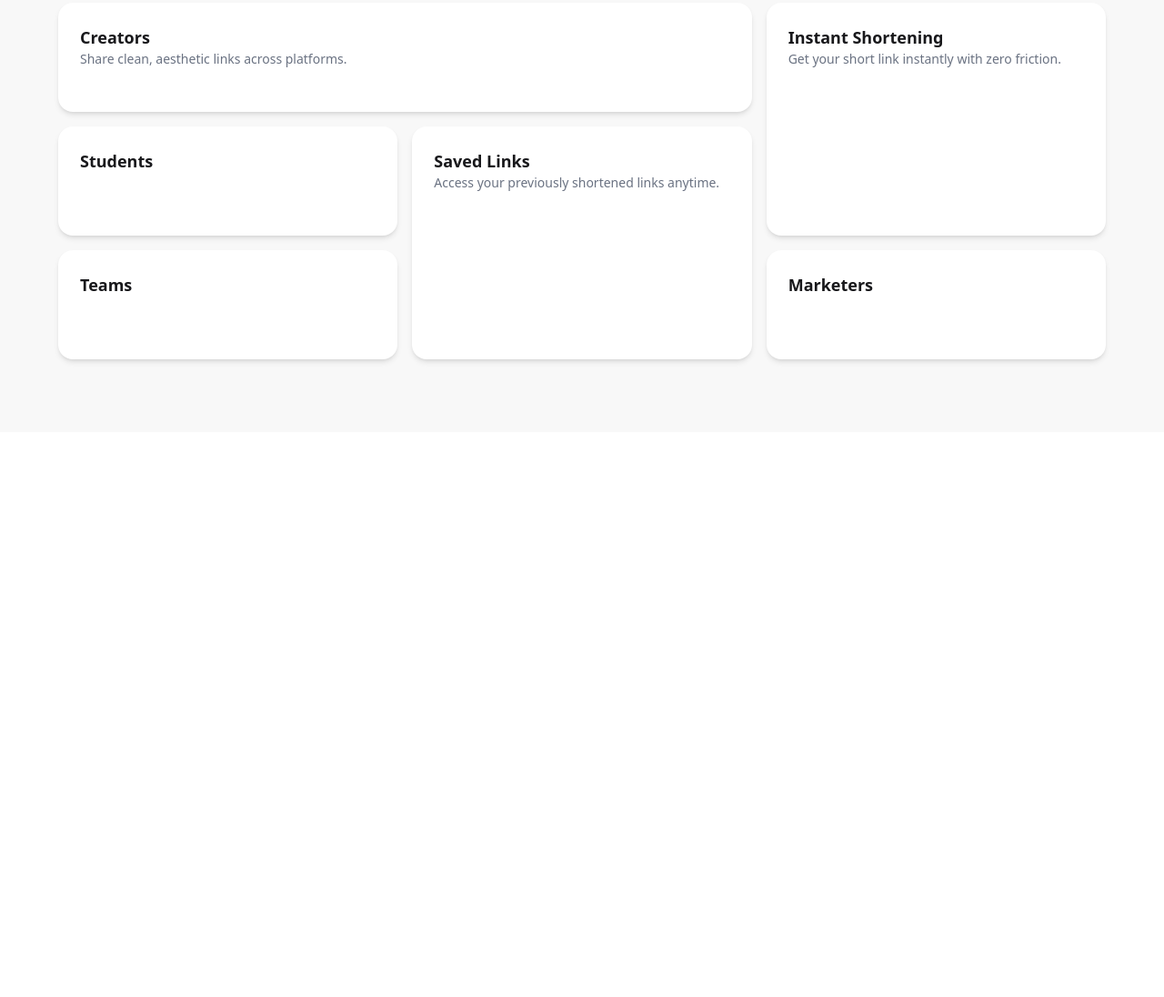
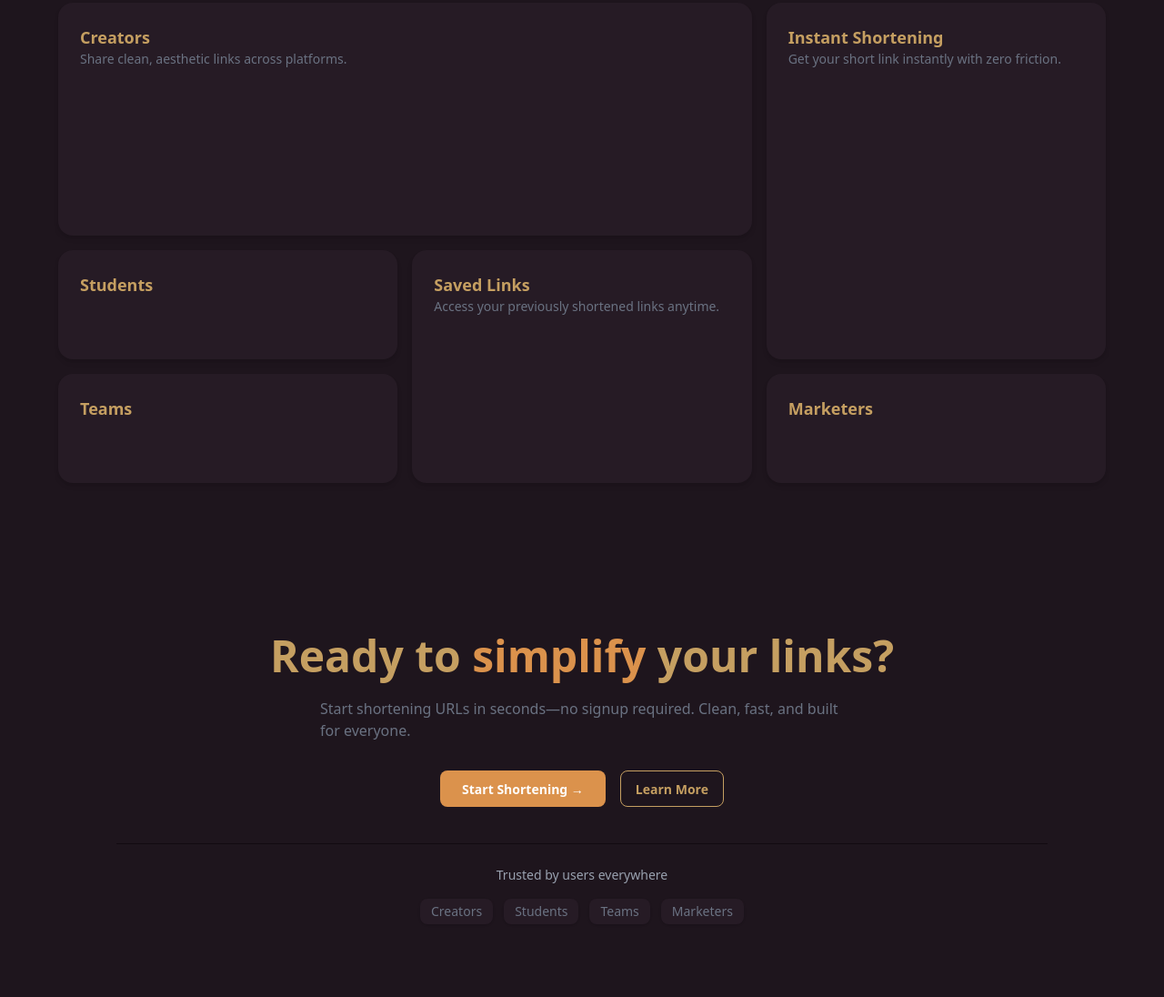
Before and after one commit to Robb-Designs/url-shortener, a website: page index.html in a window 1280 px wide. Shown: the part 1317-2413 px from the top of the page at 91% size. Before the commit the page ends 1792 px from the top, so only its background shows below. Drawn offline with nearby package versions, Linux system fonts and the light colour scheme.

Commit message:
styled the grid and CTA section

```diff
--- a/index.html
+++ b/index.html
@@ -1,5 +1,5 @@
 <!DOCTYPE html>
-<html lang="en">
+<html lang="en" data-theme="coffee">
 
 <head>
     <meta charset="UTF-8">
@@ -163,7 +163,7 @@
                 <div class="grid grid-cols-1 md:grid-cols-3 gap-4 auto-rows-[120px]">
 
                     <!-- BOX 1 (wide) -->
-                    <div class="md:col-span-2 bg-base-100 rounded-2xl p-6 shadow-md">
+                    <div class="md:col-span-2 md:row-span-2 bg-base-100 rounded-2xl p-6 shadow-md">
                         <h3 class="font-semibold text-lg">Creators</h3>
                         <p class="text-sm text-gray-500">
                             Share clean, aesthetic links across platforms.
@@ -171,7 +171,7 @@
                     </div>
 
                     <!-- BOX 2 (tall) -->
-                    <div class="md:row-span-2 bg-base-100 rounded-2xl p-6 shadow-md">
+                    <div class="md:row-span-3 bg-base-100 rounded-2xl p-6 shadow-md">
                         <h3 class="font-semibold text-lg">Instant Shortening</h3>
                         <p class="text-sm text-gray-500">
                             Get your short link instantly with zero friction.
@@ -205,6 +205,58 @@
 
             </div>
         </section>
+
+        <!-- READY TO GET YOUR SHORTY -->
+        <section class="py-20 px-4 bg-base-200">
+            <div class="max-w-5xl mx-auto">
+
+                <!-- CARD -->
+                <div class="">
+
+                    <!-- HEADLINE -->
+                    <div class=" flex flex-col items-center">
+                        <h2 class="text-3xl md:text-5xl font-bold leading-tight mb-4">
+                            Ready to <span class="text-primary">simplify</span> your links?
+                        </h2>
+
+                        <!-- SUBTEXT -->
+                        <p class="text-gray-500 max-w-xl mx-auto mb-8">
+                            Start shortening URLs in seconds—no signup required. Clean, fast, and built for everyone.
+                        </p>
+                    </div>
+
+                    <!-- BUTTONS -->
+                    <div class="flex flex-col sm:flex-row justify-center gap-4 mb-10">
+
+                        <!-- PRIMARY -->
+                        <a href="#hero" class="btn btn-primary from-orange-500 to-pink-500 text-white border-none px-6">
+                            Start Shortening →
+                        </a>
+
+                        <!-- SECONDARY -->
+                        <a href="#features" class="btn btn-outline">
+                            Learn More
+                        </a>
+
+                    </div>
+
+                    <!-- DIVIDER -->
+                    <div class="border-t border-base-300 my-6"></div>
+
+                    <!-- TRUSTED BY -->
+                    <p class="text-sm text-gray-400 mb-4 text-center">Trusted by users everywhere</p>
+
+                    <div class="flex flex-wrap justify-center items-center gap-3 text-sm text-gray-500">
+                        <span class="px-3 py-1 bg-base-100 rounded-lg shadow-sm">Creators</span>
+                        <span class="px-3 py-1 bg-base-100 rounded-lg shadow-sm">Students</span>
+                        <span class="px-3 py-1 bg-base-100 rounded-lg shadow-sm">Teams</span>
+                        <span class="px-3 py-1 bg-base-100 rounded-lg shadow-sm">Marketers</span>
+                    </div>
+
+                </div>
+
+            </div>
+        </section>
     </main>
 </body>
 
```
Also changed, not shown: dist/output.css.
